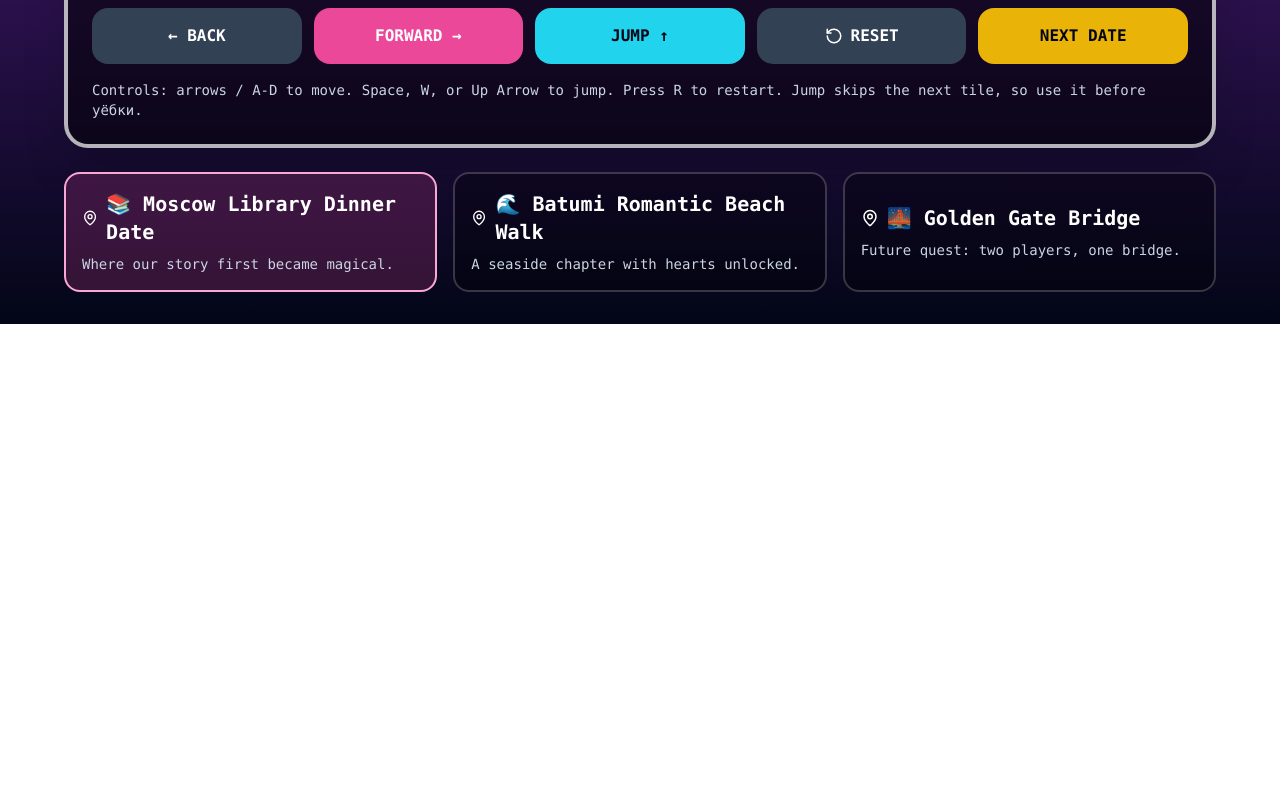
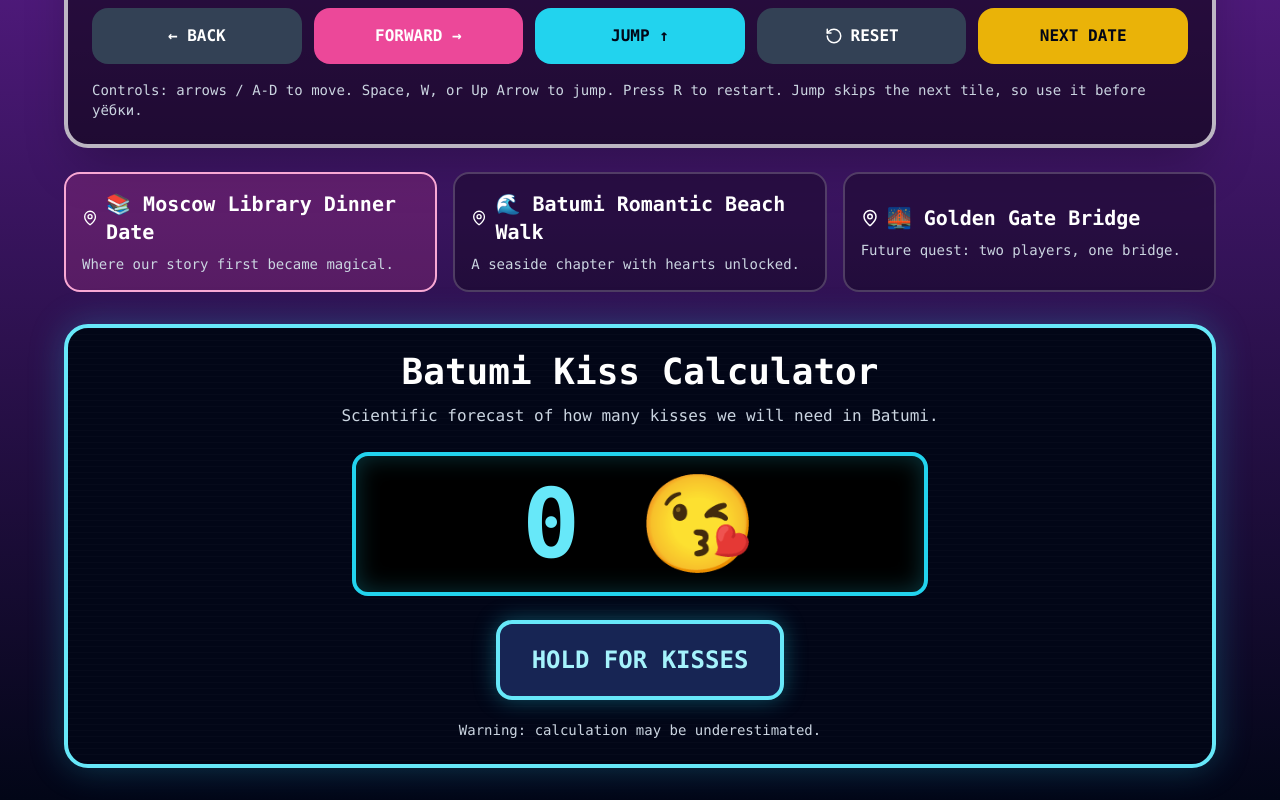
Before and after one commit to kpbarem/love-quest, a React (Vite) app: page / in a window 1280 px wide. Shown: the part 1044-1844 px from the top of the page. Before the commit the page ends 1368 px from the top, so only its background shows below. Built offline with nearby package versions, Linux system fonts and the light colour scheme.

Commit message:
kiss calculator

```diff
--- a/src/App.tsx
+++ b/src/App.tsx
@@ -1,6 +1,7 @@
 import { useEffect, useMemo, useRef, useState } from "react";
 import { motion } from "framer-motion";
 import { Heart, Trophy, MapPin, RotateCcw } from "lucide-react";
+
 
 type Destination = {
   name: string;
@@ -330,6 +331,13 @@ export default function LoveQuestRetroGame() {
   const [lastJumpTime, setLastJumpTime] = useState(0);
   const [moonUnlocked, setMoonUnlocked] = useState(false);
   const moonAudioRef = useRef<HTMLAudioElement | null>(null);
+  const [kisses, setKisses] = useState(() => {
+    return Number(localStorage.getItem("batumiKisses") ?? 0);
+  });
+
+  useEffect(() => {
+    localStorage.setItem("batumiKisses", String(kisses));
+  }, [kisses]);
 
   function reset(destIndex = destinationIndex, playerKey = selectedPlayer) {
     const nextDestination = destinations[destIndex];
@@ -537,6 +545,23 @@ export default function LoveQuestRetroGame() {
   function nextDestination() {
     const next = (destinationIndex + 1) % destinations.length;
     reset(next);
+  }
+
+  const kissIntervalRef = useRef<number | null>(null);
+
+  function startKissing() {
+    setKisses((k) => k + 1);
+
+    kissIntervalRef.current = window.setInterval(() => {
+      setKisses((k) => k + 1);
+    }, 80);
+  }
+
+  function stopKissing() {
+    if (kissIntervalRef.current) {
+      clearInterval(kissIntervalRef.current);
+      kissIntervalRef.current = null;
+    }
   }
 
   useEffect(() => {
@@ -828,6 +853,42 @@ export default function LoveQuestRetroGame() {
             <button onClick={() => reset()} className="mt-5 rounded-2xl bg-white text-slate-950 px-6 py-3 font-black">Try Again</button>
           </motion.div>
         )}
+
+        <section className="mt-8 relative overflow-hidden rounded-3xl border-4 border-cyan-300 bg-slate-950 p-6 text-center shadow-[0_0_35px_rgba(34,211,238,0.25)]">
+          <div className="absolute inset-0 opacity-20 bg-[linear-gradient(rgba(255,255,255,0.08)_1px,transparent_1px)] bg-[length:100%_6px]" />
+
+          <div className="relative">
+
+            <h2 className="text-3xl sm:text-4xl font-black">
+              Batumi Kiss Calculator
+            </h2>
+
+            <p className="text-slate-300 mt-3">
+              Scientific forecast of how many kisses we will need in Batumi.
+            </p>
+
+            <div className="mx-auto mt-6 max-w-xl rounded-2xl border-4 border-cyan-400 bg-black px-6 py-5 shadow-[inset_0_0_25px_rgba(34,211,238,0.25)]">
+              <div className="text-7xl sm:text-8xl font-black text-cyan-300">
+                {kisses.toLocaleString()} 😘
+              </div>
+            </div>
+
+            <button
+              onMouseDown={startKissing}
+              onMouseUp={stopKissing}
+              onMouseLeave={stopKissing}
+              onTouchStart={startKissing}
+              onTouchEnd={stopKissing}
+              className="mt-6 rounded-2xl border-4 border-cyan-300 bg-blue-950 hover:bg-cyan-950 active:scale-95 transition px-8 py-5 text-2xl font-black text-cyan-200 shadow-[0_0_22px_rgba(34,211,238,0.35)]"
+            >
+              HOLD FOR KISSES
+            </button>
+
+            <p className="text-sm text-slate-300 mt-5">
+              Warning: calculation may be underestimated.
+            </p>
+          </div>
+        </section>
       </div>
     </div>
   );
```
